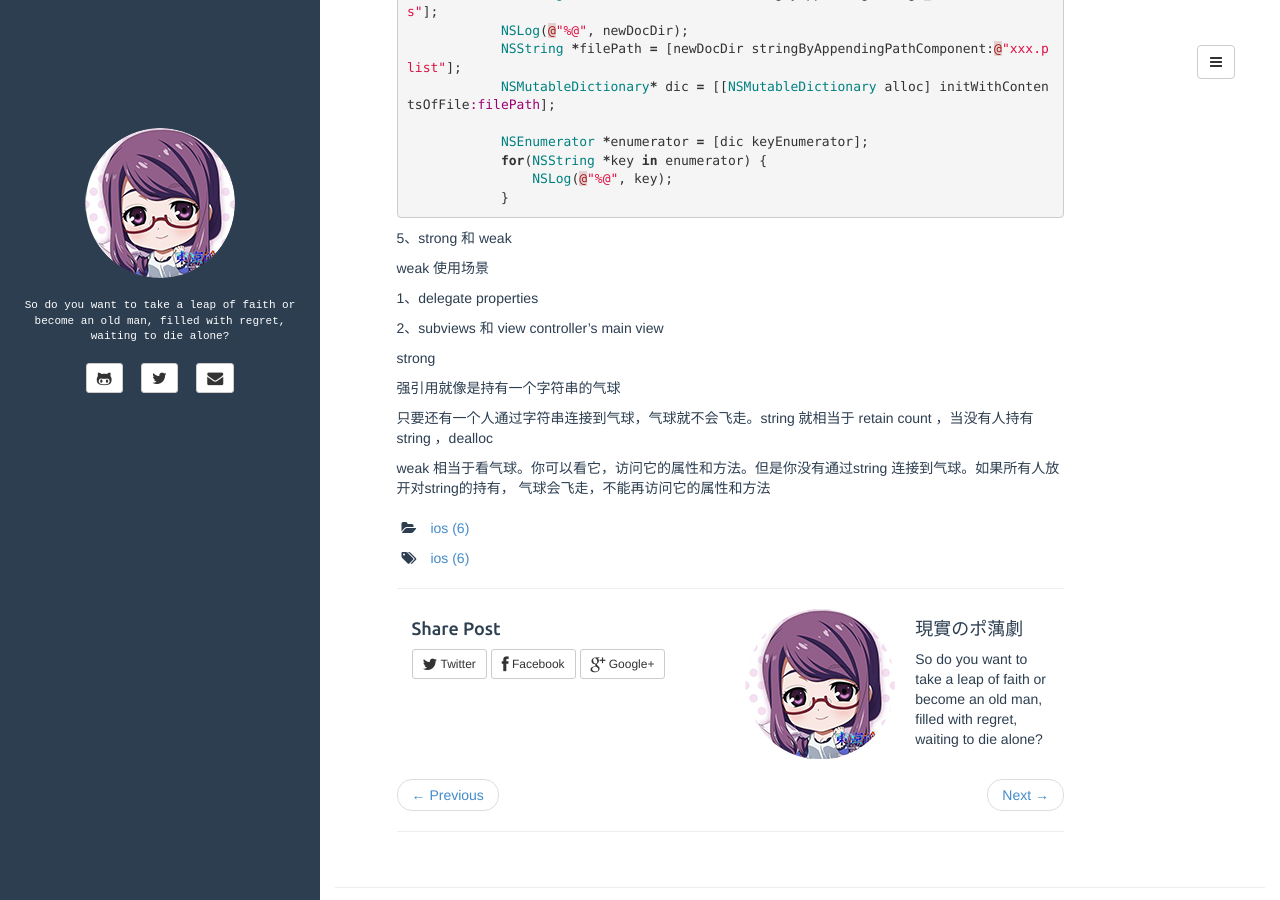
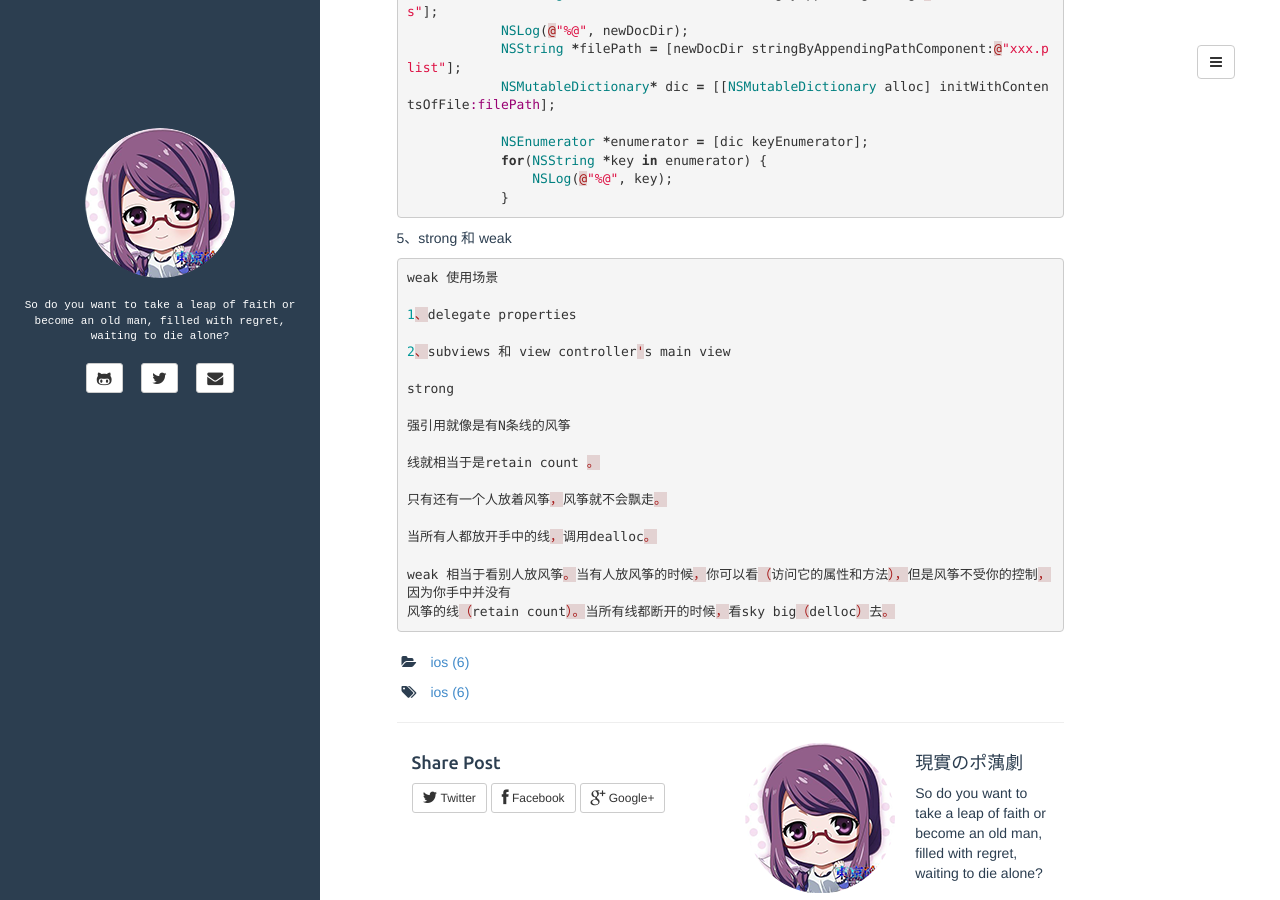
Before and after one commit to plusyu/plusyu.github.io, a Jekyll site: the page built from _posts/2014-10-16-ios碎片代码.md, in a window 1280 px wide and 900 px high, scrolled down 1078 px. Built offline with Jekyll 4.4.1, drawn with Linux system fonts in a browser that asks for light colours.

Commit message:
ios code

```diff
--- a/_posts/2014-10-16-ios碎片代码.md
+++ b/_posts/2014-10-16-ios碎片代码.md
@@ -80,6 +80,8 @@ if (sender.tag == kSendButtonTag) {
 
 5、strong 和 weak
 
+{% highlight ruby %}
+
 weak 使用场景
 
 1、delegate properties
@@ -88,9 +90,15 @@ weak 使用场景
 
 strong
 
-强引用就像是持有一个字符串的气球
+强引用就像是有N条线的风筝
 
-只要还有一个人通过字符串连接到气球，气球就不会飞走。string 就相当于 retain count ，当没有人持有string ，dealloc
+线就相当于是retain count 。
 
-weak 相当于看气球。你可以看它，访问它的属性和方法。但是你没有通过string 连接到气球。如果所有人放开对string的持有，
-气球会飞走，不能再访问它的属性和方法
+只有还有一个人放着风筝，风筝就不会飘走。
+
+当所有人都放开手中的线，调用dealloc。
+
+weak 相当于看别人放风筝。当有人放风筝的时候，你可以看（访问它的属性和方法），但是风筝不受你的控制，因为你手中并没有
+风筝的线（retain count）。当所有线都断开的时候，看sky big（delloc）去。
+
+{% endhighlight %}
```
